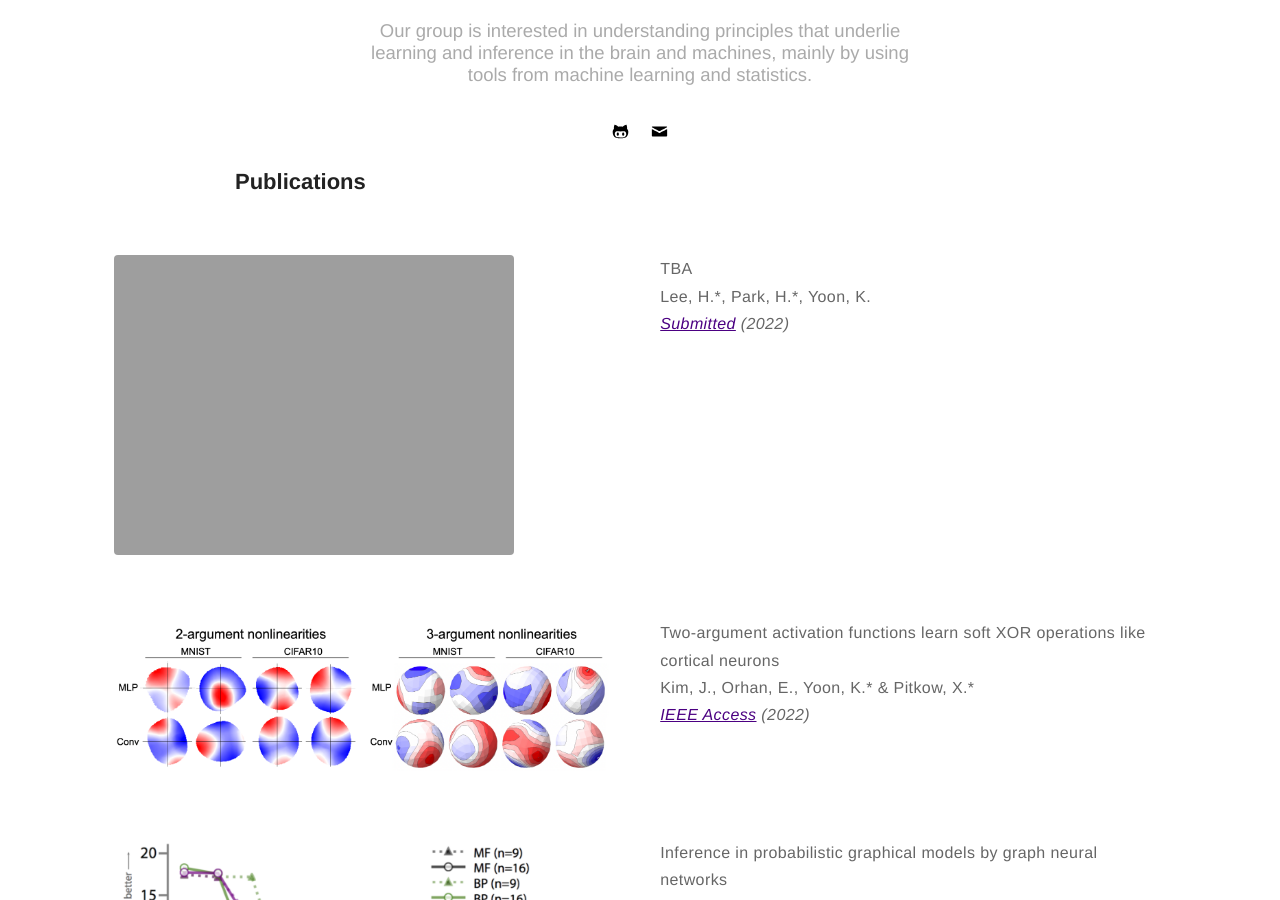
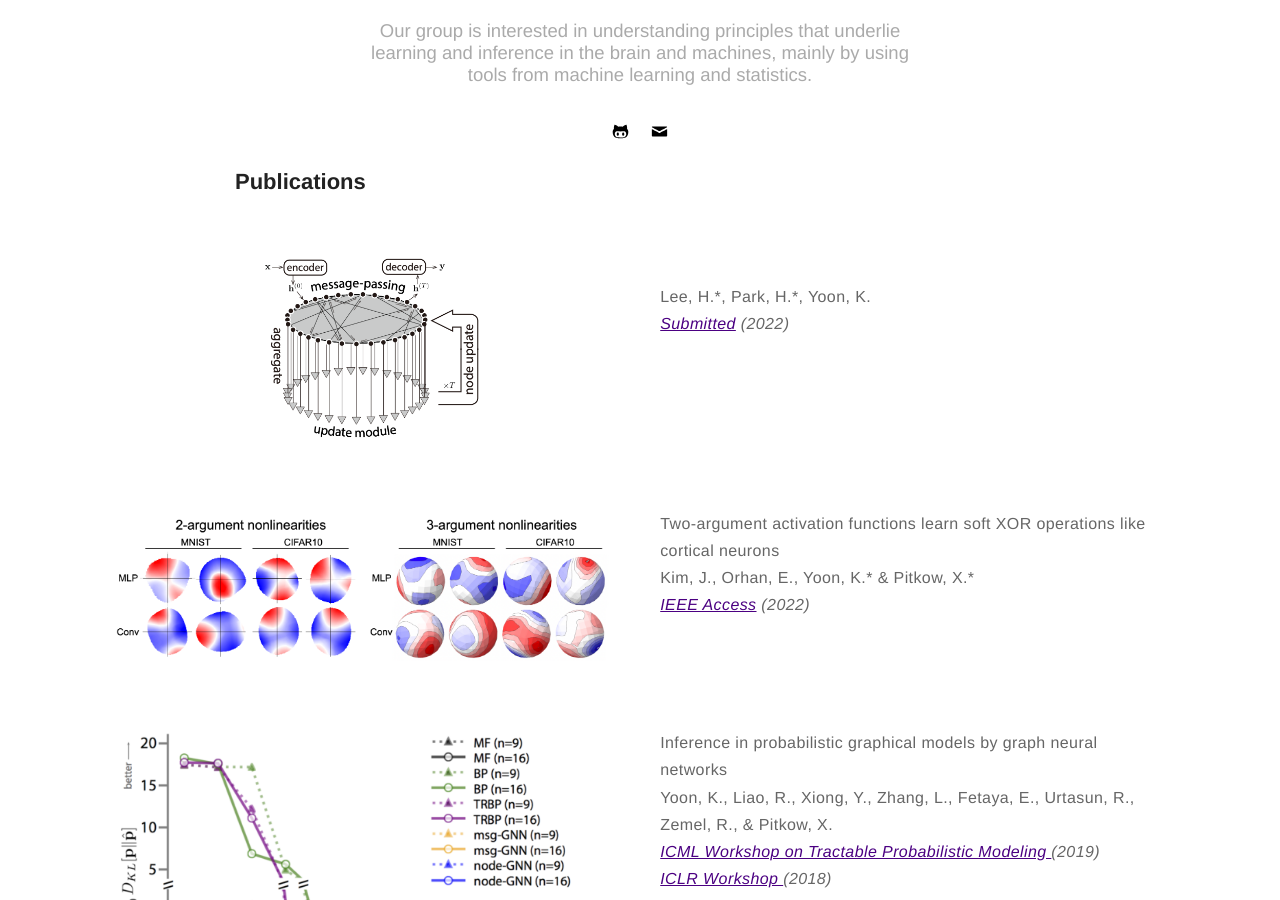
Before and after one commit to kijungyoon/kijungyoon.github.io, a Jekyll site: the page built from papers.md, in a window 1280 px wide and 900 px high, scrolled down 319 px. Built offline with Jekyll 4.4.1, drawn with Linux system fonts in a browser that asks for light colours.

Commit message:
Update papers.md

```diff
--- a/papers.md
+++ b/papers.md
@@ -10,11 +10,11 @@
 <h2>Publications</h2>
 <div class="side-by-side">
     <div class="toleft">
-        <img class="image" src="https://kijungyoon.github.io/assets/images/generalization_of_gnns.png" alt="Alt Text">
+        <img class="image" src="https://kijungyoon.github.io/assets/images/generalization.png" alt="Alt Text">
     </div>
 
     <div class="toright">
-    <p><b>TBA</b><br>
+    <p><b></b><br>
     Lee, H.*, Park, H.*, Yoon, K.<br>
     <i><a href="https://">Submitted</a> (2022)</i></p>
     </div>
```
